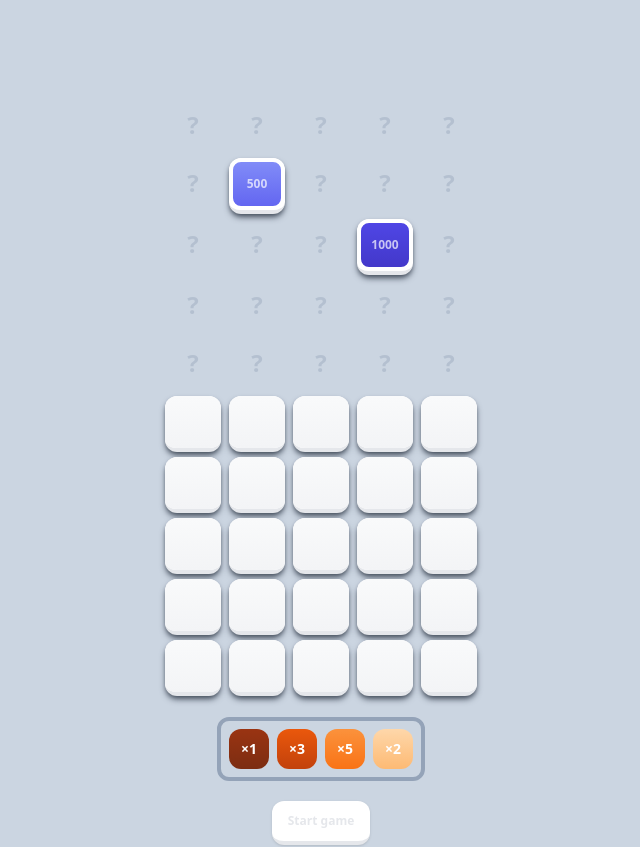
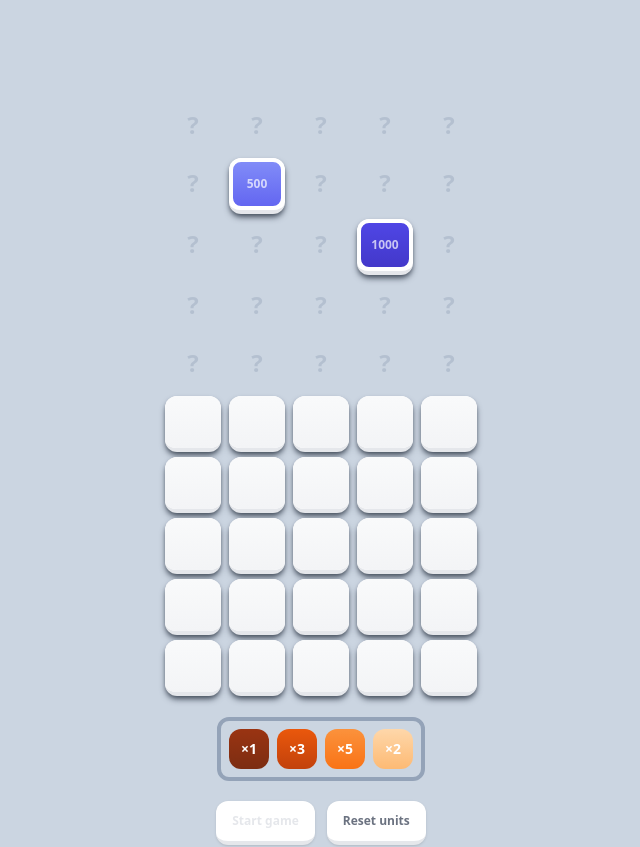
Before and after one commit to mktcode/tilewars, a Vue app: page / in a window 1280 px wide. Shown: the whole page, without its empty margins (319-959 px from the left). Built offline with nearby package versions, Linux system fonts and the light colour scheme.

Commit message:
reset units

```diff
--- a/src/App.vue
+++ b/src/App.vue
@@ -76,6 +76,13 @@ const start = () => {
   isGameStarted.value = true;
   localStorage.setItem('lastUnitPlacement', JSON.stringify(player1Units.value));
 };
+
+const resetPlayer1Units = () => {
+  player1Units.value.forEach((unit) => {
+    unit.x = 0;
+    unit.y = 0;
+  });
+};
 </script>
 
 <template>
@@ -109,8 +116,9 @@ const start = () => {
         <div :class="`${availableSoldiersCount ? '' : 'opacity-20'} bg-gradient-to-t from-orange-500 to-orange-400 rounded-xl w-10 h-10 flex items-center justify-center font-bold text-sm text-white`">&times;{{ availableSoldiersCount}}</div>
         <div :class="`${availableSnipersCount ? '' : 'opacity-20'} bg-gradient-to-t from-orange-300 to-orange-200 rounded-xl w-10 h-10 flex items-center justify-center font-bold text-sm text-white`">&times;{{ availableSnipersCount }}</div>
       </div>
-      <div class="text-center mt-5">
+      <div class="flex space-x-3 text-center mt-5">
         <button @click="start" :disabled="!canStart">Start game</button>
+        <button @click="resetPlayer1Units">Reset units</button>
       </div>
     </template>
   </main>
```
